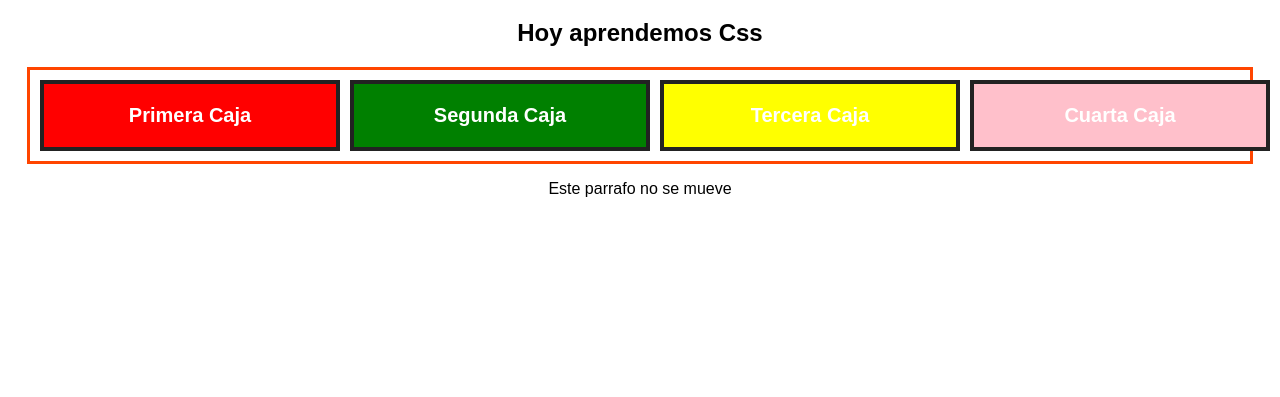
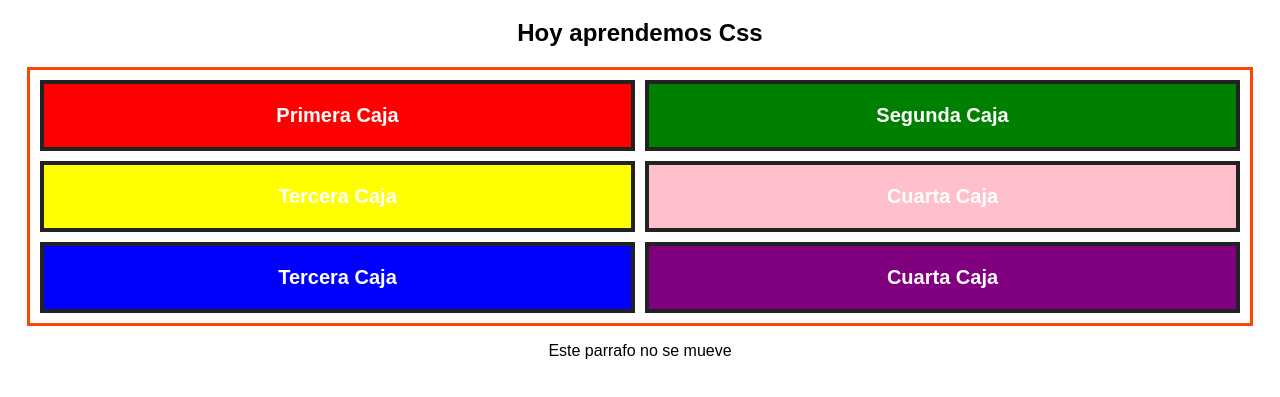
Before and after one commit to JesusRMZ03/Curso-en-Dise-o-Master, a plain HTML site: page Aprendiendo-css-grid/index.html in a window 1280 px wide. Shown: the part 61-458 px from the top of the page. Drawn offline with Linux system fonts and the light colour scheme.

Commit message:
Grid en CSS Fracciones

```diff
--- a/Aprendiendo-css-grid/index.html
+++ b/Aprendiendo-css-grid/index.html
@@ -28,6 +28,12 @@
         <div class="caja pink">
             Cuarta Caja
         </div>
+        <div class="caja blue">
+            Tercera Caja
+        </div>
+        <div class="caja purple">
+            Cuarta Caja
+        </div>
     </div>
 
     <p>Este parrafo no se mueve</p>
--- a/Aprendiendo-css-grid/styles.css
+++ b/Aprendiendo-css-grid/styles.css
@@ -6,7 +6,8 @@ body{
 .layout{
     /*Definir el contenedor*/
     display: grid;
-    grid-template-columns: 25% 25% 25% 25%;
+    grid-template-columns: repeat(2, 1fr);
+    grid-template-rows: repeat(3, 1fr);
 
     /*Espacio entre elementos grid*/
     grid-gap: 10px;
@@ -34,6 +35,14 @@ body{
     background: green;
 }
 
+.layout .blue{
+    background: blue;
+}
+
+.layout .purple{
+    background: purple;
+}
+
 .layout .yellow{
     background: yellow;
 }
```
